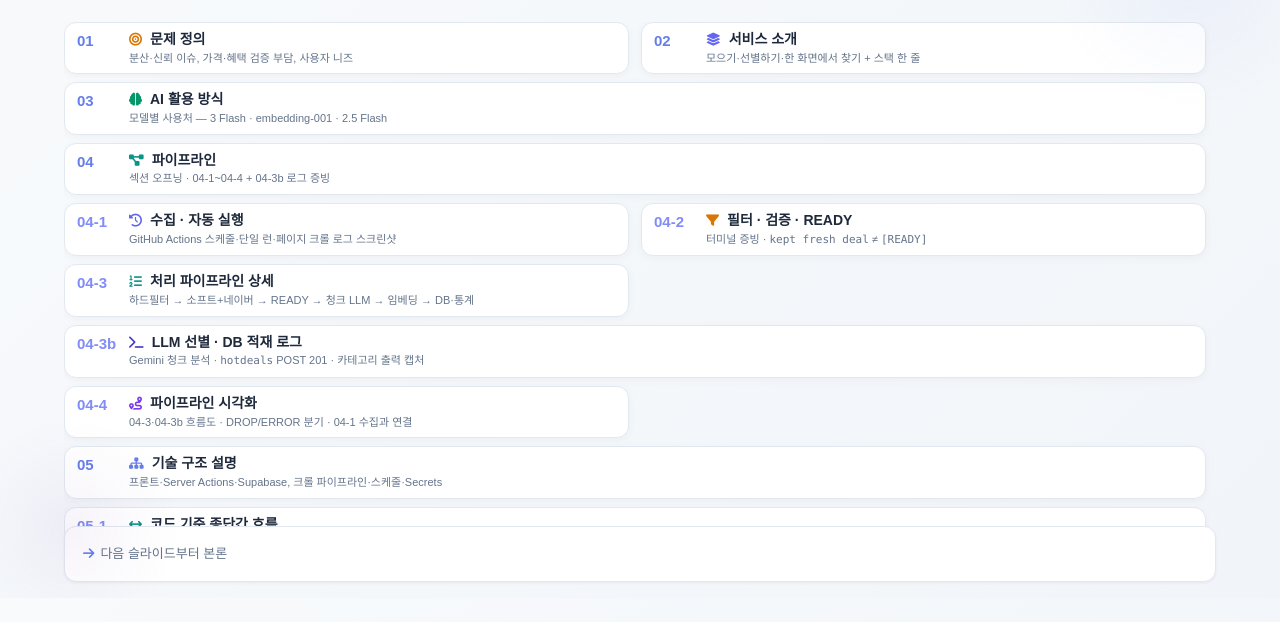
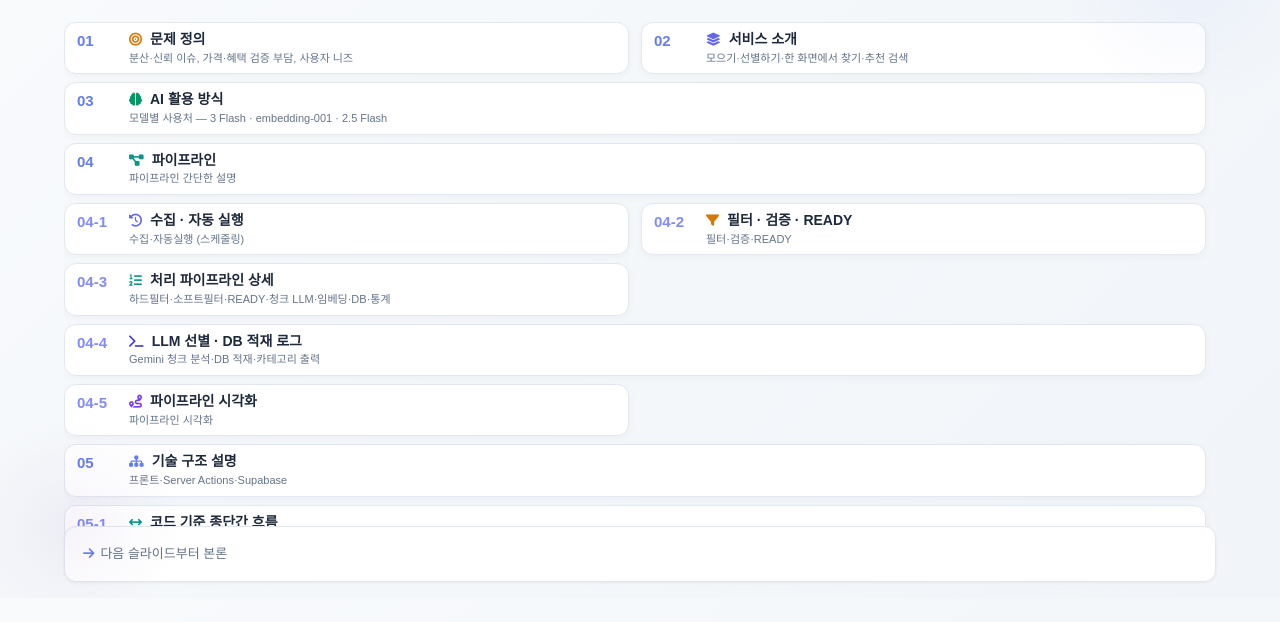
Before and after one commit to RohUkJin/Presentation_Material, a plain HTML site: page toc.html in a window 1280 px wide. Shown: the part 122-744 px from the top of the page. Drawn offline with nearby package versions, Linux system fonts and the light colour scheme.

Commit message:
Presentation Material Init

```diff
--- a/toc.html
+++ b/toc.html
@@ -109,7 +109,7 @@
 <span class="toc-num">02</span>
 <div style="flex: 1;">
 <div class="toc-title"><i class="fas fa-layer-group" style="color: #6366f1; margin-right: 10px;"></i>서비스 소개</div>
-<p class="toc-desc">모으기·선별하기·한 화면에서 찾기 + 스택 한 줄</p>
+<p class="toc-desc">모으기·선별하기·한 화면에서 찾기·추천 검색</p>
 </div>
 </div>
 <div class="toc-item" style="grid-column: 1 / -1;">
@@ -123,63 +123,63 @@
 <span class="toc-num">04</span>
 <div style="flex: 1;">
 <div class="toc-title"><i class="fas fa-diagram-project" style="color: #0d9488; margin-right: 10px;"></i>파이프라인</div>
-<p class="toc-desc">섹션 오프닝 · 04-1~04-4 + 04-3b 로그 증빙</p>
+<p class="toc-desc">파이프라인 간단한 설명</p>
 </div>
 </div>
 <div class="toc-item">
 <span class="toc-num" style="color:#818cf8;">04-1</span>
 <div style="flex: 1;">
 <div class="toc-title"><i class="fas fa-clock-rotate-left" style="color: #6366f1; margin-right: 10px;"></i>수집 · 자동 실행</div>
-<p class="toc-desc">GitHub Actions 스케줄·단일 런·페이지 크롤 로그 스크린샷</p>
+<p class="toc-desc">수집·자동실행 (스케줄링)</p>
 </div>
 </div>
 <div class="toc-item">
 <span class="toc-num" style="color:#818cf8;">04-2</span>
 <div style="flex: 1;">
 <div class="toc-title"><i class="fas fa-filter" style="color: #d97706; margin-right: 10px;"></i>필터 · 검증 · READY</div>
-<p class="toc-desc">터미널 증빙 · <code>kept fresh deal</code> ≠ <code>[READY]</code></p>
+<p class="toc-desc">필터·검증·READY</p>
 </div>
 </div>
 <div class="toc-item">
 <span class="toc-num" style="color:#818cf8;">04-3</span>
 <div style="flex: 1;">
 <div class="toc-title"><i class="fas fa-list-ol" style="color: #0d9488; margin-right: 10px;"></i>처리 파이프라인 상세</div>
-<p class="toc-desc">하드필터 → 소프트+네이버 → READY → 청크 LLM → 임베딩 → DB·통계</p>
+<p class="toc-desc">하드필터·소프트필터·READY·청크 LLM·임베딩·DB·통계</p>
 </div>
 </div>
 <div class="toc-item" style="grid-column: 1 / -1;">
-<span class="toc-num" style="color:#818cf8;">04-3b</span>
+<span class="toc-num" style="color:#818cf8;">04-4</span>
 <div style="flex: 1;">
 <div class="toc-title"><i class="fas fa-terminal" style="color: #4338ca; margin-right: 10px;"></i>LLM 선별 · DB 적재 로그</div>
-<p class="toc-desc">Gemini 청크 분석 · <code>hotdeals</code> POST 201 · 카테고리 출력 캡처</p>
+<p class="toc-desc">Gemini 청크 분석·DB 적재·카테고리 출력</p>
 </div>
 </div>
 <div class="toc-item">
-<span class="toc-num" style="color:#818cf8;">04-4</span>
+<span class="toc-num" style="color:#818cf8;">04-5</span>
 <div style="flex: 1;">
 <div class="toc-title"><i class="fas fa-route" style="color: #7c3aed; margin-right: 10px;"></i>파이프라인 시각화</div>
-<p class="toc-desc">04-3·04-3b 흐름도 · DROP/ERROR 분기 · 04-1 수집과 연결</p>
+<p class="toc-desc">파이프라인 시각화</p>
 </div>
 </div>
 <div class="toc-item" style="grid-column: 1 / -1;">
 <span class="toc-num">05</span>
 <div style="flex: 1;">
 <div class="toc-title"><i class="fas fa-sitemap" style="color: #667eea; margin-right: 10px;"></i>기술 구조 설명</div>
-<p class="toc-desc">프론트·Server Actions·Supabase, 크롤 파이프라인·스케줄·Secrets</p>
+<p class="toc-desc">프론트·Server Actions·Supabase</p>
 </div>
 </div>
 <div class="toc-item" style="grid-column: 1 / -1;">
 <span class="toc-num" style="color:#818cf8;">05-1</span>
 <div style="flex: 1;">
 <div class="toc-title"><i class="fas fa-arrows-left-right" style="color: #0d9488; margin-right: 10px;"></i>코드 기준 종단간 흐름</div>
-<p class="toc-desc">①크롤(Playwright·BS) ②AI 위치(LLM·임베딩) ③DB upsert ④Server Actions 조회 ⑤추천(RPC·벡터)</p>
+<p class="toc-desc">크롤(Playwright·BS)·AI 위치(LLM·임베딩)·DB upsert·Server Actions 조회·추천(RPC·벡터)</p>
 </div>
 </div>
 <div class="toc-item" style="grid-column: 1 / -1;">
 <span class="toc-num">06</span>
 <div style="flex: 1;">
 <div class="toc-title"><i class="fas fa-play-circle" style="color: #8b5cf6; margin-right: 10px;"></i>데모 · 시연</div>
-<p class="toc-desc">05·05-1 이후 라이브 서비스(hotdeal-lab.vercel.app)로 확인</p>
+<p class="toc-desc">라이브 서비스(hotdeal-lab.vercel.app)로 확인</p>
 </div>
 </div>
 </div>
```
